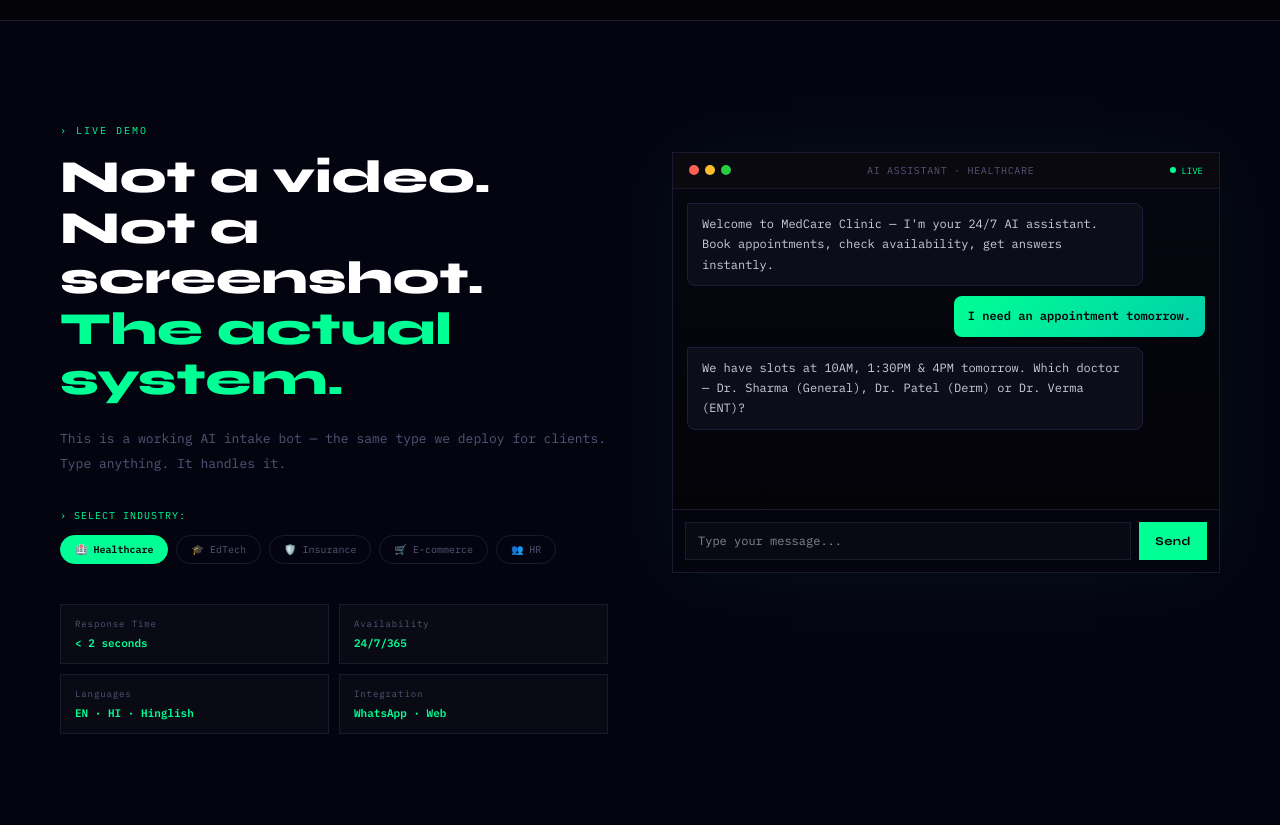
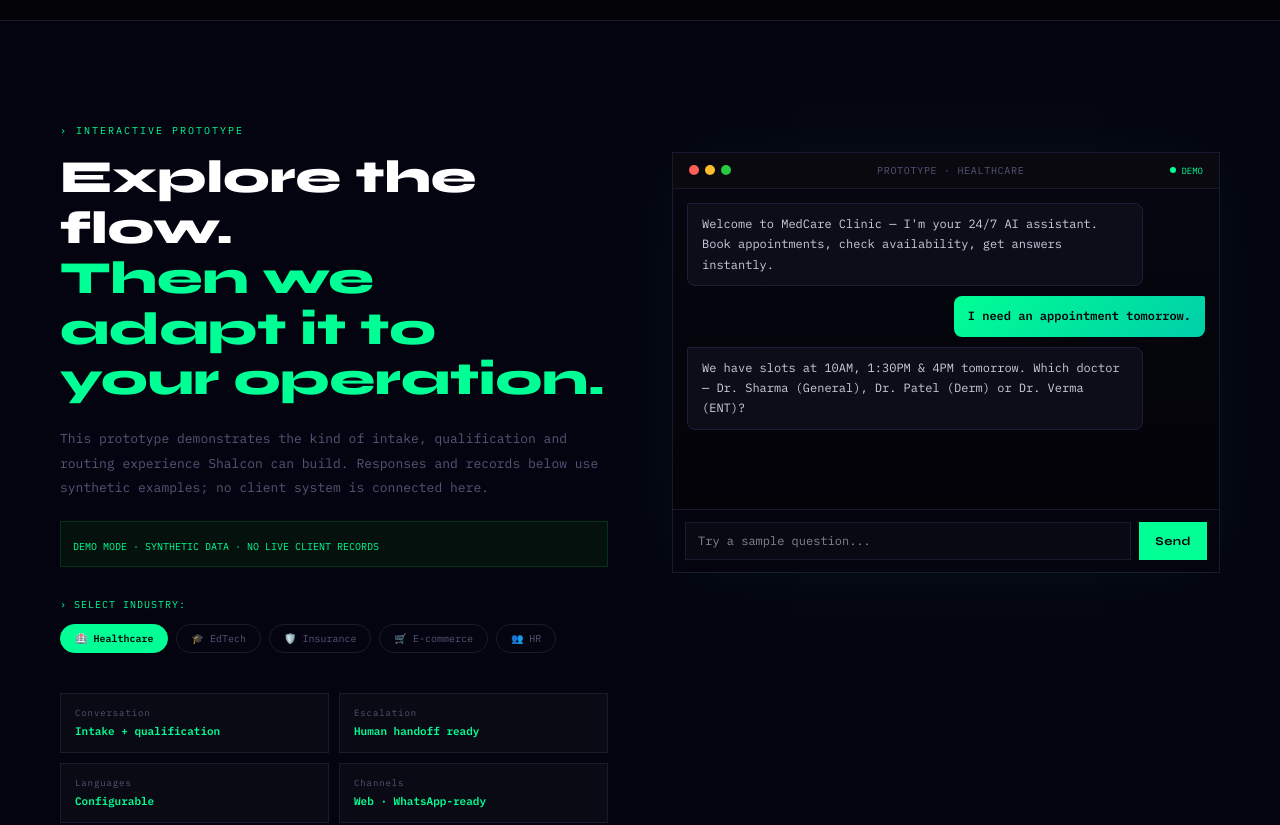
Before and after one commit to Abuhurerakhan0407/shalcon-intelligence, a React (Vite) app: page / in a window 1280 px wide. Shown: the part 4980-5805 px from the top of the page. Built offline with nearby package versions, Linux system fonts and the light colour scheme; a web font is replaced by a local one.

Commit message:
Label Shalcon demo honestly and remove live-system claims

```diff
--- a/src/components/DemoWidget.jsx
+++ b/src/components/DemoWidget.jsx
@@ -3,10 +3,9 @@ import { NICHES, DEMO_INIT, DEMO_RESPONSES, G } from "../data/content.js";
 import Section from "./Section.jsx";
 
 /**
- * DemoWidget — live chat demo (brief §4 #demo, §5 preserve behavior).
- * Chat logic (chatMsgs / sendChat / isTyping / niche switching) is core
- * functionality, NOT animation — kept fully functional per brief. Only the
- * typing-dots pulse and auto-scroll polish are refined in Phase 5.
+ * Interactive prototype using synthetic example data.
+ * It demonstrates conversation flow and UX only; it must not imply a live
+ * client integration, production SLA, or verified performance benchmark.
  */
 export default function DemoWidget() {
   const [demoNiche, setDemoNiche] = useState("Healthcare");
@@ -28,20 +27,24 @@ export default function DemoWidget() {
       const rs = DEMO_RESPONSES[demoNiche];
       setChatMsgs((p) => [...p, { r: "bot", t: rs[Math.floor(Math.random() * rs.length)] }]);
       setIsTyping(false);
-    }, 1300);
+    }, 700);
   };
 
   return (
-    <Section id="demo" eyebrow="LIVE DEMO" background="#040410">
+    <Section id="demo" eyebrow="INTERACTIVE PROTOTYPE" background="#040410">
       <div className="grid-split" style={{ gap: 64, alignItems: "start" }}>
         <div>
           <h2 className="syne" style={{ fontSize: "clamp(24px,4vw,46px)", fontWeight: 800, lineHeight: 1.1, marginBottom: 22 }}>
-            Not a video.<br />Not a screenshot.<br />
-            <span style={{ color: G.green }}>The actual system.</span>
+            Explore the flow.<br />
+            <span style={{ color: G.green }}>Then we adapt it to your operation.</span>
           </h2>
-          <p className="mono" style={{ color: G.muted, fontSize: 13, lineHeight: 1.9, marginBottom: 32 }}>
-            This is a working AI intake bot — the same type we deploy for clients. Type anything. It handles it.
+          <p className="mono" style={{ color: G.muted, fontSize: 13, lineHeight: 1.9, marginBottom: 20 }}>
+            This prototype demonstrates the kind of intake, qualification and routing experience Shalcon can build. Responses and records below use synthetic examples; no client system is connected here.
           </p>
+          <div style={{ border: `1px solid ${G.green}22`, background: "#05110C", padding: "10px 12px", marginBottom: 30 }}>
+            <span className="mono" style={{ color: G.green, fontSize: 10, lineHeight: 1.6 }}>DEMO MODE · SYNTHETIC DATA · NO LIVE CLIENT RECORDS</span>
+          </div>
+
           <div className="mono" style={{ color: G.green, fontSize: 10, letterSpacing: ".1em", marginBottom: 12 }}>› SELECT INDUSTRY:</div>
           <div style={{ display: "flex", gap: 8, flexWrap: "wrap", marginBottom: 40 }}>
             {Object.keys(NICHES).map((n) => (
@@ -50,8 +53,14 @@ export default function DemoWidget() {
               </button>
             ))}
           </div>
+
           <div className="grid-cards-2" style={{ gap: 10 }}>
-            {[["Response Time", "< 2 seconds"], ["Availability", "24/7/365"], ["Languages", "EN · HI · Hinglish"], ["Integration", "WhatsApp · Web"]].map(([k, v]) => (
+            {[
+              ["Conversation", "Intake + qualification"],
+              ["Escalation", "Human handoff ready"],
+              ["Languages", "Configurable"],
+              ["Channels", "Web · WhatsApp-ready"],
+            ].map(([k, v]) => (
               <div key={k} style={{ background: G.card, border: `1px solid ${G.border}`, padding: "12px 14px" }}>
                 <div className="mono" style={{ color: G.muted, fontSize: 9, letterSpacing: ".1em", marginBottom: 4 }}>{k}</div>
                 <div className="mono" style={{ color: G.green, fontSize: 11, fontWeight: 600 }}>{v}</div>
@@ -60,7 +69,6 @@ export default function DemoWidget() {
           </div>
         </div>
 
-        {/* Chat window */}
         <div>
           <div style={{ background: "#04040E", border: `1px solid ${G.border}`, overflow: "hidden", boxShadow: "0 0 80px rgba(0,255,148,.05)" }}>
             <div style={{ background: "#09090F", padding: "10px 16px", display: "flex", alignItems: "center", gap: 10, borderBottom: `1px solid ${G.border}` }}>
@@ -70,13 +78,14 @@ export default function DemoWidget() {
                 ))}
               </div>
               <span className="mono" style={{ color: G.muted, fontSize: 10, flex: 1, textAlign: "center", letterSpacing: ".07em" }}>
-                AI ASSISTANT · {demoNiche.toUpperCase()}
+                PROTOTYPE · {demoNiche.toUpperCase()}
               </span>
               <div style={{ display: "flex", alignItems: "center", gap: 5 }}>
                 <div style={{ width: 6, height: 6, borderRadius: "50%", background: G.green }} />
-                <span className="mono" style={{ color: G.green, fontSize: 9 }}>LIVE</span>
+                <span className="mono" style={{ color: G.green, fontSize: 9 }}>DEMO</span>
               </div>
             </div>
+
             <div style={{ height: 320, overflowY: "auto", padding: 14, display: "flex", flexDirection: "column", gap: 10, background: "linear-gradient(180deg,#060610,#030308)" }}>
               {chatMsgs.map((m, i) => (
                 <div key={i} style={{ display: "flex", flexDirection: "column" }}>
@@ -91,12 +100,13 @@ export default function DemoWidget() {
                 </div>
               )}
             </div>
+
             <div style={{ borderTop: `1px solid ${G.border}`, padding: 12, display: "flex", gap: 8, background: "#04040E" }}>
               <input
                 value={chatInput}
                 onChange={(e) => setChatInput(e.target.value)}
                 onKeyDown={(e) => e.key === "Enter" && sendChat()}
-                placeholder="Type your message..."
+                placeholder="Try a sample question..."
                 style={{ flex: 1, minWidth: 0, background: "#090914", border: `1px solid ${G.border}`, color: G.white, fontFamily: "'IBM Plex Mono',monospace", fontSize: 12, padding: "9px 12px", outline: "none" }}
               />
               <button
```
